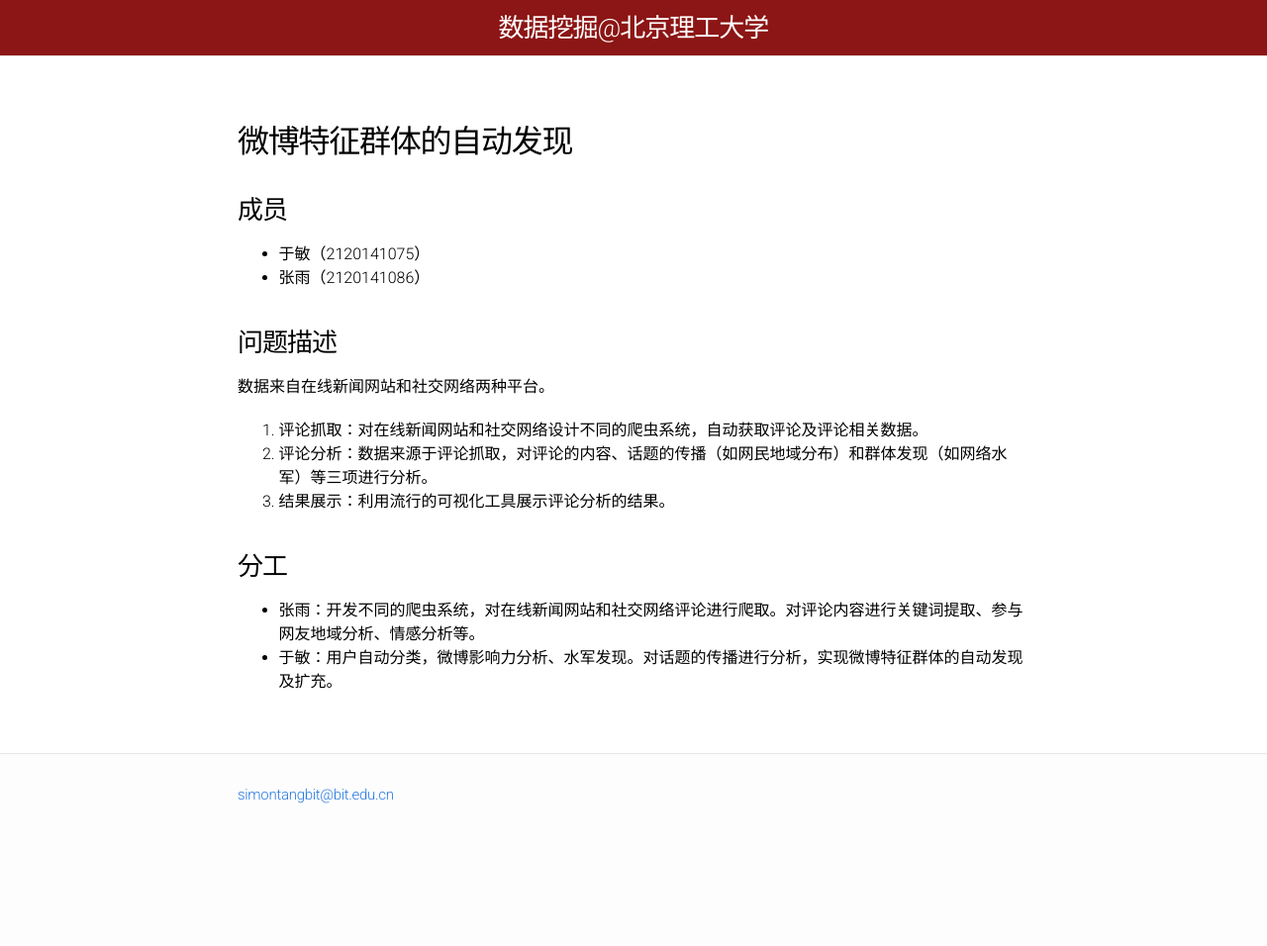
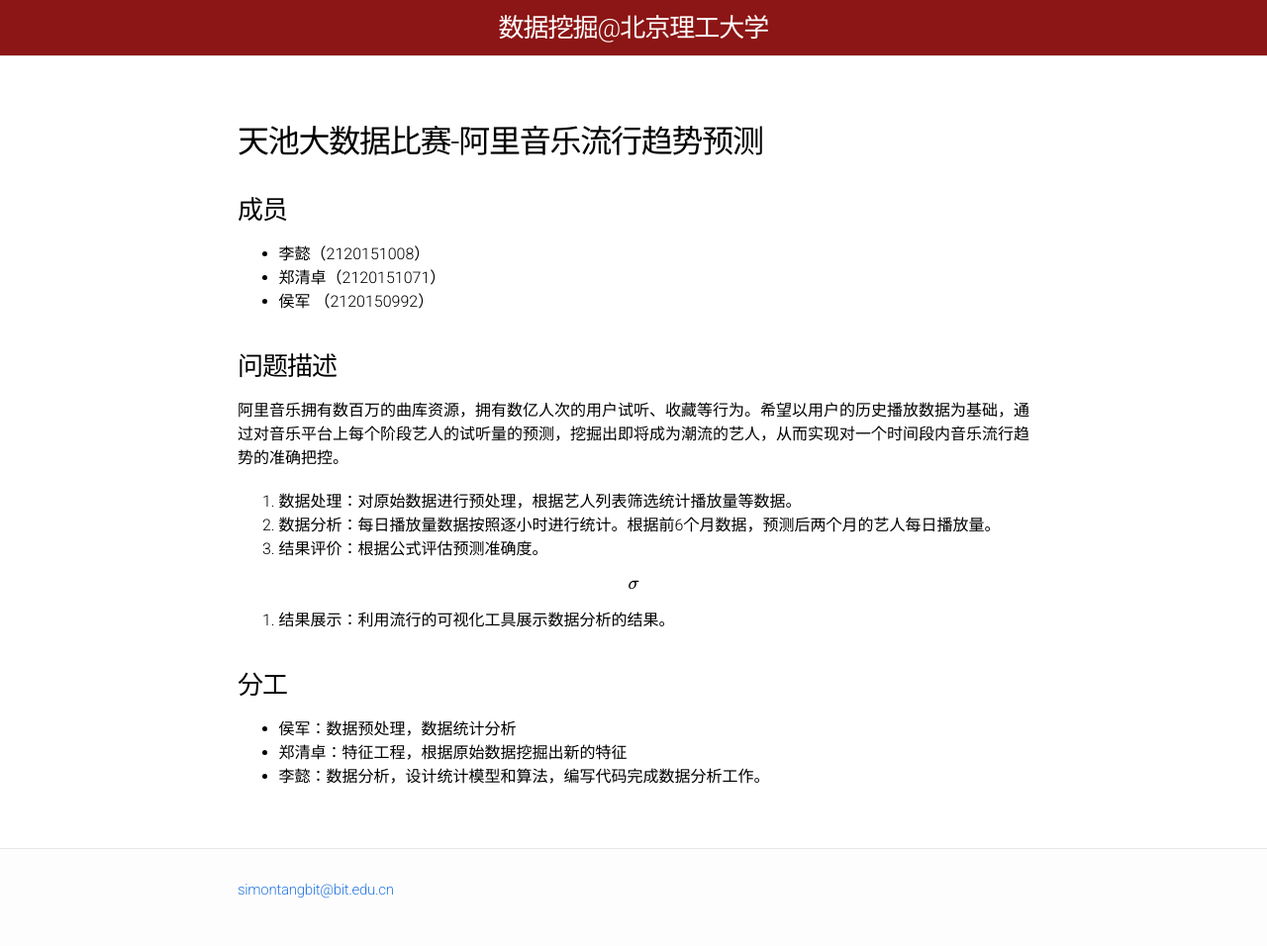
Before and after one commit to BITDM/bitdm.github.io, a Jekyll site: the page built from 2016/projects/p03/proposal.md, in a window 1280 px wide. Shown: the whole page at 99% size. Built offline with Jekyll 4.4.1, drawn with Linux system fonts in a browser that asks for light colours; formulas are drawn with MathJax 3; before the commit the page ends 900 px from its top, so only the background shows below that.

Commit message:
Create the proposal file

```diff
--- a/2016/projects/p03/proposal.md
+++ b/2016/projects/p03/proposal.md
@@ -4,21 +4,30 @@
 permalink: /projects/p03/proposal/
 ---
 
-## 微博特征群体的自动发现
+## 天池大数据比赛-阿里音乐流行趋势预测
 
 ### 成员
 
-- 于敏（2120141075）
-- 张雨（2120141086）
+- 李懿（2120151008）
+- 郑清卓（2120151071）
+- 侯军 （2120150992）
 
 ### 问题描述
 
-数据来自在线新闻网站和社交网络两种平台。
-1. 评论抓取：对在线新闻网站和社交网络设计不同的爬虫系统，自动获取评论及评论相关数据。
-2. 评论分析：数据来源于评论抓取，对评论的内容、话题的传播（如网民地域分布）和群体发现（如网络水军）等三项进行分析。
-3. 结果展示：利用流行的可视化工具展示评论分析的结果。
+阿里音乐拥有数百万的曲库资源，拥有数亿人次的用户试听、收藏等行为。希望以用户的历史播放数据为基础，通过对音乐平台上每个阶段艺人的试听量的预测，挖掘出即将成为潮流的艺人，从而实现对一个时间段内音乐流行趋势的准确把控。
+
+1. 数据处理：对原始数据进行预处理，根据艺人列表筛选统计播放量等数据。
+2. 数据分析：每日播放量数据按照逐小时进行统计。根据前6个月数据，预测后两个月的艺人每日播放量。
+3. 结果评价：根据公式评估预测准确度。
+
+$$
+    \sigma
+$$
+
+3. 结果展示：利用流行的可视化工具展示数据分析的结果。
 
 ### 分工
 
-- 张雨：开发不同的爬虫系统，对在线新闻网站和社交网络评论进行爬取。对评论内容进行关键词提取、参与网友地域分析、情感分析等。
-- 于敏：用户自动分类，微博影响力分析、水军发现。对话题的传播进行分析，实现微博特征群体的自动发现及扩充。
+- 侯军：数据预处理，数据统计分析
+- 郑清卓：特征工程，根据原始数据挖掘出新的特征
+- 李懿：数据分析，设计统计模型和算法，编写代码完成数据分析工作。
```
